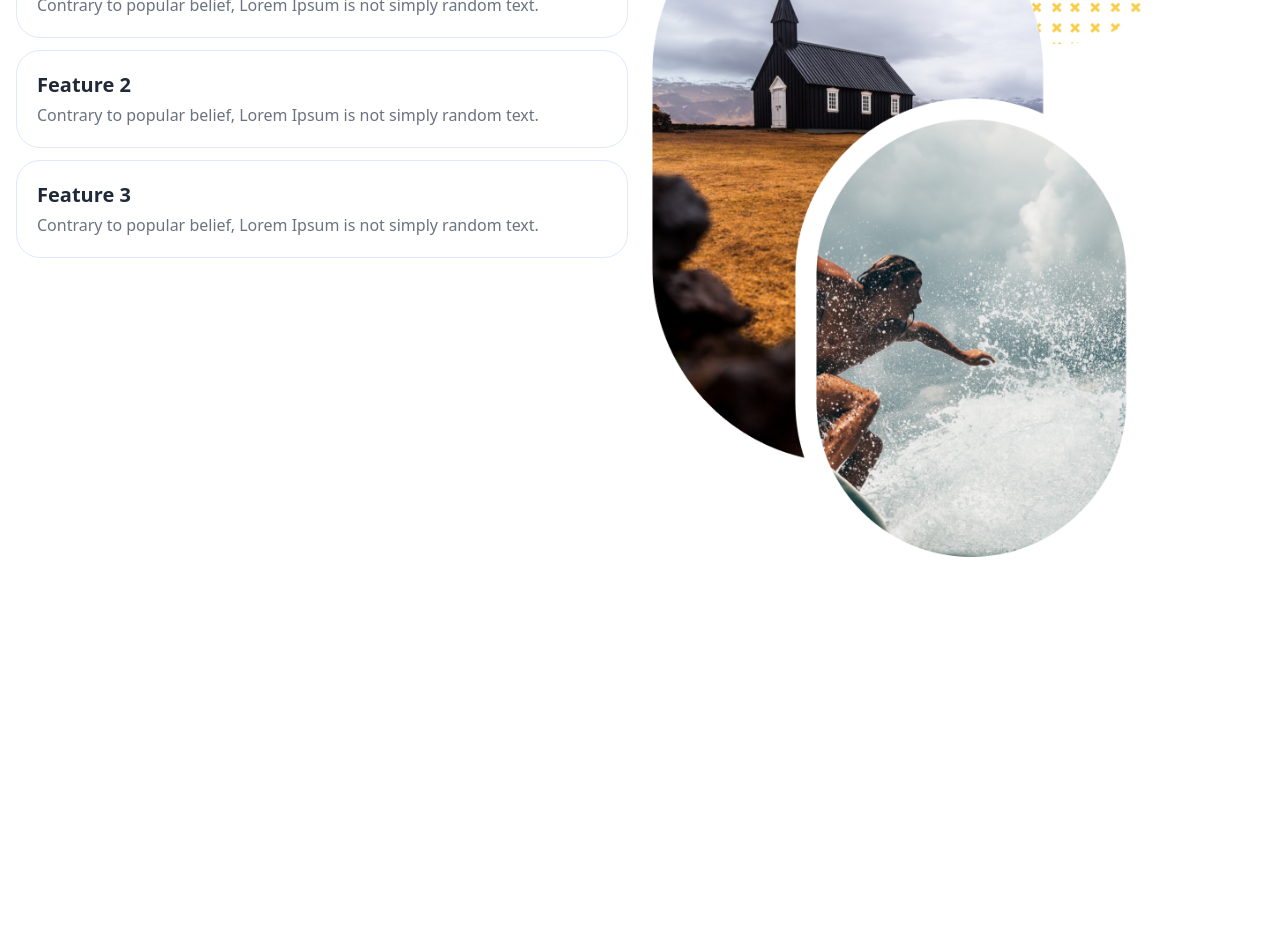
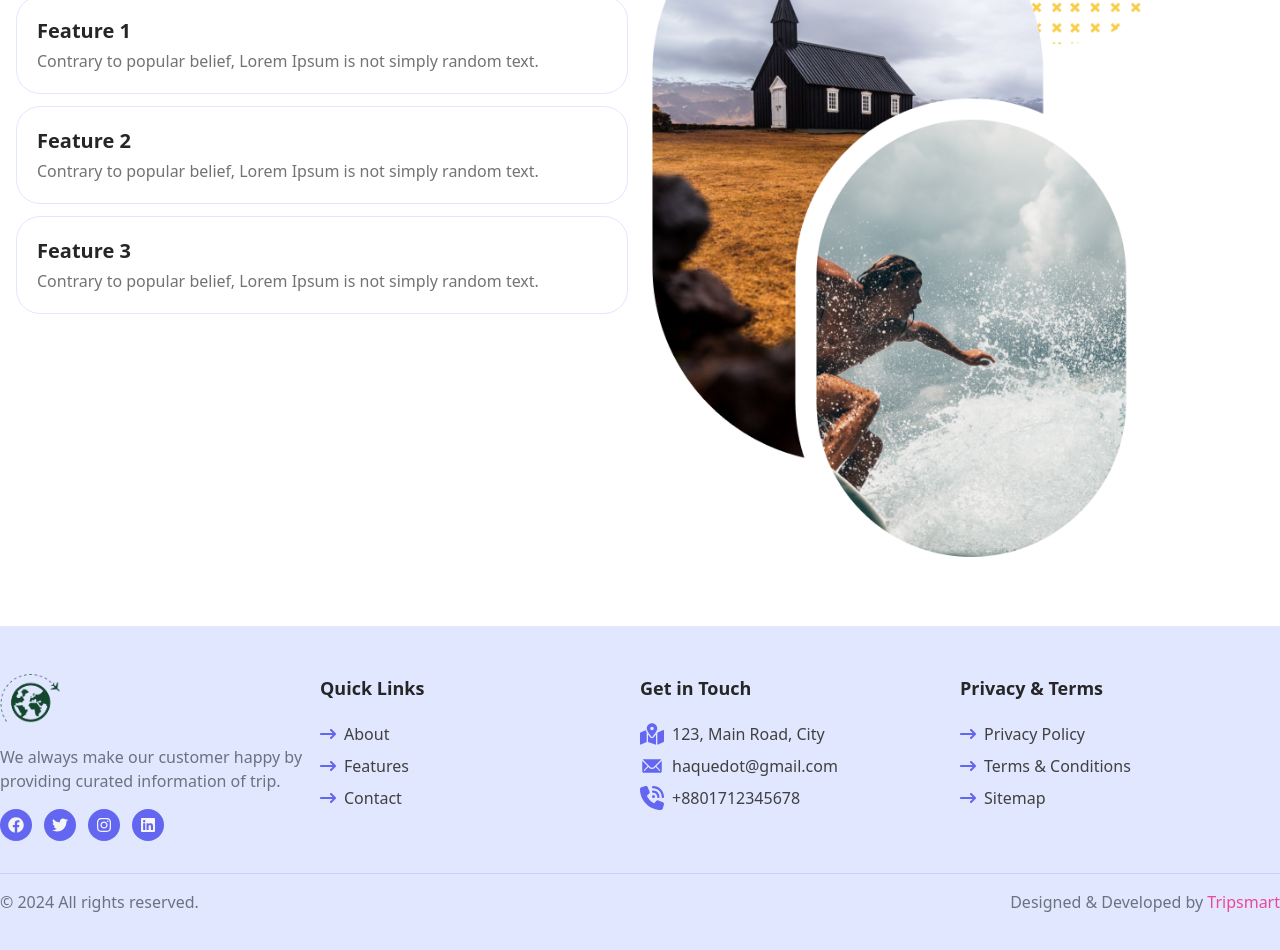
Before and after one commit to haquedot/tripsmart, a Next.js app: page / in a window 1280 px wide. Shown: the part 1760-2710 px from the top of the page. Before the commit the page ends 2386 px from the top, so only its background shows below. Built offline with nearby package versions, Linux system fonts and the light colour scheme.

Commit message:
Created Footer section

```diff
--- a/src/app/layout.tsx
+++ b/src/app/layout.tsx
@@ -2,6 +2,7 @@ import type { Metadata } from "next";
 import { Poppins } from "next/font/google"; // Importing Poppins from Google Fonts
 import "./globals.css";
 import Navbar from "@/components/Navbar";
+import Footer from "@/components/Footer";
 
 // Load the Poppins font with customizable weights
 const poppins = Poppins({
@@ -25,6 +26,7 @@ export default function RootLayout({
       <body className={`${poppins.variable} antialiased`}>
         <Navbar />
         {children}
+        <Footer />
       </body>
     </html>
   );
--- a/src/components/Features.tsx
+++ b/src/components/Features.tsx
@@ -5,28 +5,32 @@ export default function Features() {
     return (
         <section className="container mx-auto py-12 bg-white grid grid-cols-1 md:grid-cols-2 gap-6">
             <div className="block">
-                <div className="text-center md:text-start">
+                <div className="text-center md:text-start mb-10">
                     <h2 className="text-sm md:text-md font-bold text-pink-500 mb-3 tracking-widest">KEY FEATURES</h2>
-                    <h1 className="text-3xl md:text-5xl font-bold mb-12 tracking-wide">Why use tripsmart?</h1>
+                    <h1 className="text-3xl md:text-5xl font-bold tracking-wide mb-6">Why use tripsmart?</h1>
+                    <p className="text-neutral-600 text-sm max-w-xl">
+                        Contrary to popular belief, Lorem Ipsum is not simply random text. It has roots in a piece of classical Latin literature
+                        from 45 BC.
+                    </p>
                 </div>
 
                 <div className="">
                     <div className="block">
                         <div className="flex flex-col space-y-1 mb-3 border border-indigo-100 p-5 rounded-3xl">
-                            <h3 className="text-xl font-bold text-gray-800">Feature 1</h3>
-                            <p className="text-gray-500">
+                            <h3 className="text-xl font-bold text-neutral-800">Feature 1</h3>
+                            <p className="text-neutral-500 text-md">
                                 Contrary to popular belief, Lorem Ipsum is not simply random text.
                             </p>
                         </div>
                         <div className="flex flex-col space-y-1 mb-3 border border-indigo-100 p-5 rounded-3xl">
-                            <h3 className="text-xl font-bold text-gray-800">Feature 2</h3>
-                            <p className="text-gray-500">
+                            <h3 className="text-xl font-bold text-neutral-800">Feature 2</h3>
+                            <p className="text-neutral-500 text-md">
                                 Contrary to popular belief, Lorem Ipsum is not simply random text.
                             </p>
                         </div>
                         <div className="flex flex-col space-y-1 mb-3 border border-indigo-100 p-5 rounded-3xl">
-                            <h3 className="text-xl font-bold text-gray-800">Feature 3</h3>
-                            <p className="text-gray-500">
+                            <h3 className="text-xl font-bold text-neutral-800">Feature 3</h3>
+                            <p className="text-neutral-500 text-md">
                                 Contrary to popular belief, Lorem Ipsum is not simply random text.
                             </p>
                         </div>
--- /dev/null
+++ b/src/components/Footer.tsx
@@ -0,0 +1,115 @@
+'use client';
+
+import React from 'react';
+import Logo from './Logo';
+import Link from 'next/link';
+import { FaFacebook, FaInstagram, FaLinkedin, FaMapMarkedAlt, FaPhoneSquareAlt, FaTwitter } from 'react-icons/fa';
+import { FaArrowRightLong, FaPhoneVolume } from 'react-icons/fa6';
+import { IoIosMail } from 'react-icons/io';
+
+export default function Footer() {
+    return (
+        <footer className="py-12 bg-indigo-100">
+
+            <div className="container mx-auto">
+                <div className="grid grid-cols-1 md:grid-cols-4">
+                    <div className="block">
+                        <Logo />
+
+                        <p className="text-gray-500 mt-4">
+                            We always make our customer happy by providing curated information of trip.
+                        </p>
+
+                        <div className="flex gap-3 mt-4">
+                            <Link href="#" className="bg-indigo-500 p-2 rounded-full text-neutral-100 hover:bg-indigo-600">
+                                <FaFacebook />
+                            </Link>
+                            <Link href="#" className="bg-indigo-500 p-2 rounded-full text-neutral-100 hover:bg-indigo-600">
+                                <FaTwitter />
+                            </Link>
+                            <Link href="#" className="bg-indigo-500 p-2 rounded-full text-neutral-100 hover:bg-indigo-600">
+                                <FaInstagram />
+                            </Link>
+                            <Link href="#" className="bg-indigo-500 p-2 rounded-full text-neutral-100 hover:bg-indigo-600">
+                                <FaLinkedin />
+                            </Link>
+                        </div>
+
+                    </div>
+
+                    <div className="block">
+                        <h3 className="text-lg font-bold text-neutral-800">Quick Links</h3>
+
+                        <ul className="mt-4">
+                            <li className="py-1">
+                                <Link className="flex items-center gap-2 text-neutral-700 hover:text-neutral-800" href="/about">
+                                    <FaArrowRightLong className='text-indigo-500' /> About
+                                </Link>
+                            </li>
+                            <li className="py-1">
+                                <Link className="flex items-center gap-2 text-neutral-700 hover:text-neutral-800" href="/features">
+                                    <FaArrowRightLong className='text-indigo-500' /> Features
+                                </Link>
+                            </li>
+                            <li className="py-1">
+                                <Link className="flex items-center gap-2 text-neutral-700 hover:text-neutral-800" href="/contact">
+                                    <FaArrowRightLong className='text-indigo-500' /> Contact
+                                </Link>
+                            </li>
+                        </ul>
+                    </div>
+
+                    <div className="block">
+                        <h3 className="text-lg font-bold text-neutral-800">Get in Touch</h3>
+
+                        <ul className="mt-4">
+                            <li className="py-1">
+                                <Link className="flex items-center gap-2 text-neutral-700 hover:text-neutral-800" href="#">
+                                    <FaMapMarkedAlt className='text-2xl text-indigo-500' /> 123, Main Road, City
+                                </Link>
+                            </li>
+                            <li className="py-1">
+                                <Link className="flex items-center gap-2 text-neutral-700 hover:text-neutral-800" href="mailto:haquedot@gmail.com">
+                                    <IoIosMail className='text-2xl text-indigo-500' />haquedot@gmail.com
+                                </Link>
+                            </li>
+                            <li className="py-1">
+                                <Link className="flex items-center gap-2 text-neutral-700 hover:text-neutral-800" href="tel:+8801712345678">
+                                    <FaPhoneVolume className='text-2xl text-indigo-500' /> +8801712345678
+                                </Link>
+                            </li>
+                        </ul>
+                    </div>
+
+                    <div className="block">
+                        <h3 className="text-lg font-bold text-neutral-800">Privacy & Terms</h3>
+
+                        <ul className="mt-4">
+                            <li className="py-1">
+                                <Link className="flex items-center gap-2 text-neutral-700 hover:text-neutral-800" href="#">
+                                    <FaArrowRightLong className='text-indigo-500' /> Privacy Policy
+                                </Link>
+                            </li>
+                            <li className="py-1">
+                                <Link className="flex items-center gap-2 text-neutral-700 hover:text-neutral-800" href="#">
+                                    <FaArrowRightLong className='text-indigo-500' /> Terms & Conditions
+                                </Link>
+                            </li>
+                            <li className="py-1">
+                                <Link className="flex items-center gap-2 text-neutral-700 hover:text-neutral-800" href="#">
+                                    <FaArrowRightLong className='text-indigo-500' /> Sitemap
+                                </Link>
+                            </li>
+                        </ul>
+                    </div>
+                </div>
+
+                <div className="border-t border-indigo-200 mt-8 pt-4 text-center text-gray-500 flex md:justify-between">
+                    <p>&copy; 2024 All rights reserved.</p>
+                    <p>Designed & Developed by <span className="text-pink-500">Tripsmart</span></p>
+                </div>
+            </div>
+
+        </footer>
+    );
+}
--- a/src/components/Hero.tsx
+++ b/src/components/Hero.tsx
@@ -11,9 +11,9 @@ export default function Hero() {
                     <div className="grid grid-cols-1 md:grid-cols-2">
                         <div className="flex items-center text-center md:text-start">
                             <div className="space-y-12">
-                                <span className="flex items-center gap-3 w-max shadow-sm font-bold border bg-white text-pink-500 text-sm px-4 py-2 rounded-full">
+                                <p className="mx-auto md:mx-0 flex items-center gap-3 w-max shadow-sm font-bold border bg-white text-pink-500 text-sm px-4 py-2 rounded-full">
                                     Explore the world! <FaShoppingBag />
-                                </span>
+                                </p>
                                 <h1 className="text-4xl md:text-7xl font-bold">
                                     Plan Your
                                     <span className="text-pink-500 mx-2">Smart Trip</span>
--- /dev/null
+++ b/src/components/Logo.tsx
@@ -0,0 +1,15 @@
+import Image from "next/image";
+import tripsmart from "../../public/images/tripsmart.png";
+
+export default function Logo() {
+    return (
+        <div className="flex items-center gap-3">
+            <Image
+                width={60}
+                height={60}
+                src={tripsmart}
+                alt="Logo"
+            />
+        </div>
+    );
+}
--- a/src/components/Navbar.tsx
+++ b/src/components/Navbar.tsx
@@ -3,6 +3,7 @@
 import React, { useState, useEffect } from 'react';
 import Link from 'next/link';
 import { Button } from './ui/button';
+import Logo from './Logo';
 
 const Navbar: React.FC = () => {
     const [isOpen, setIsOpen] = useState(false);
@@ -31,7 +32,7 @@ const Navbar: React.FC = () => {
             <div className="flex flex-wrap justify-between items-center mx-auto max-w-screen-xl">
                 <Link href="/" className="flex items-center">
                     <span className="self-center text-xl font-semibold whitespace-nowrap">
-                        Trip
+                        <Logo />
                     </span>
                 </Link>
                 <div className="flex gap-2 items-center lg:order-2">
```
Also changed, not shown: public/images/tripsmart.png (added).
